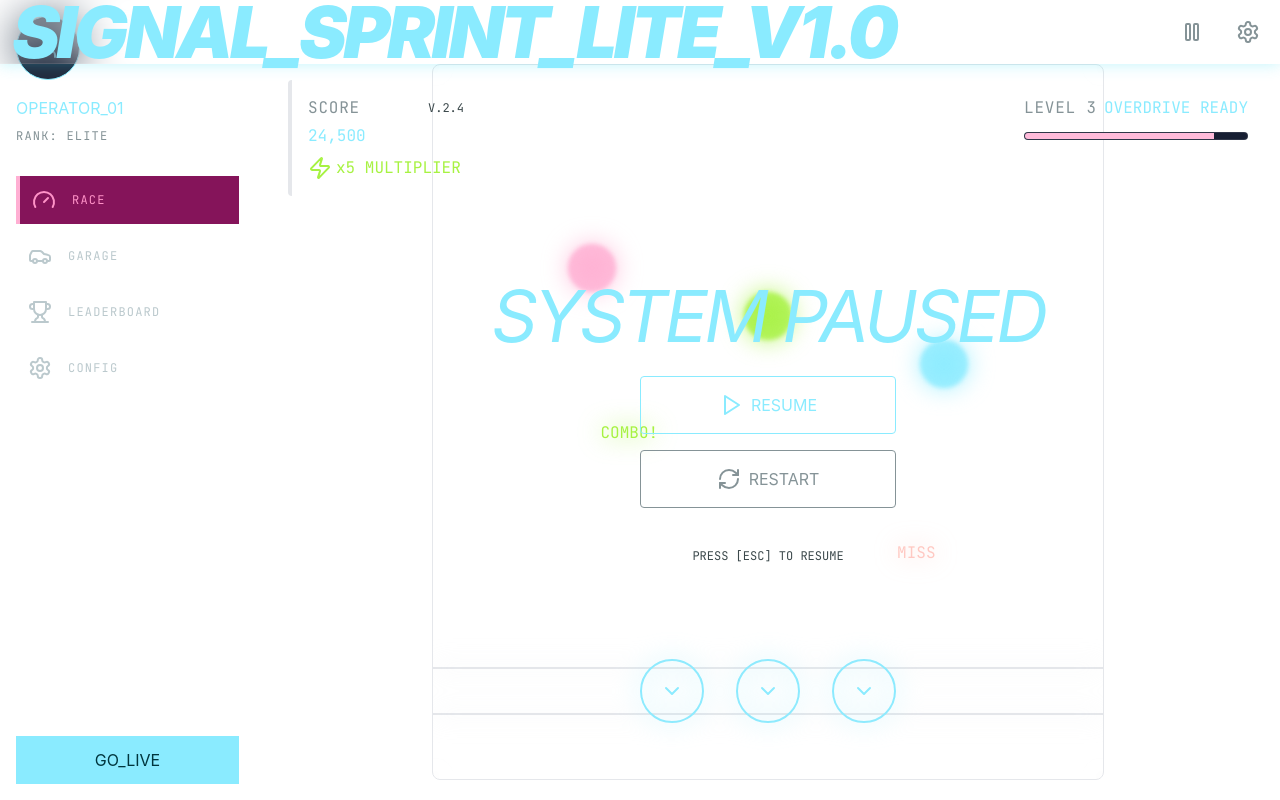
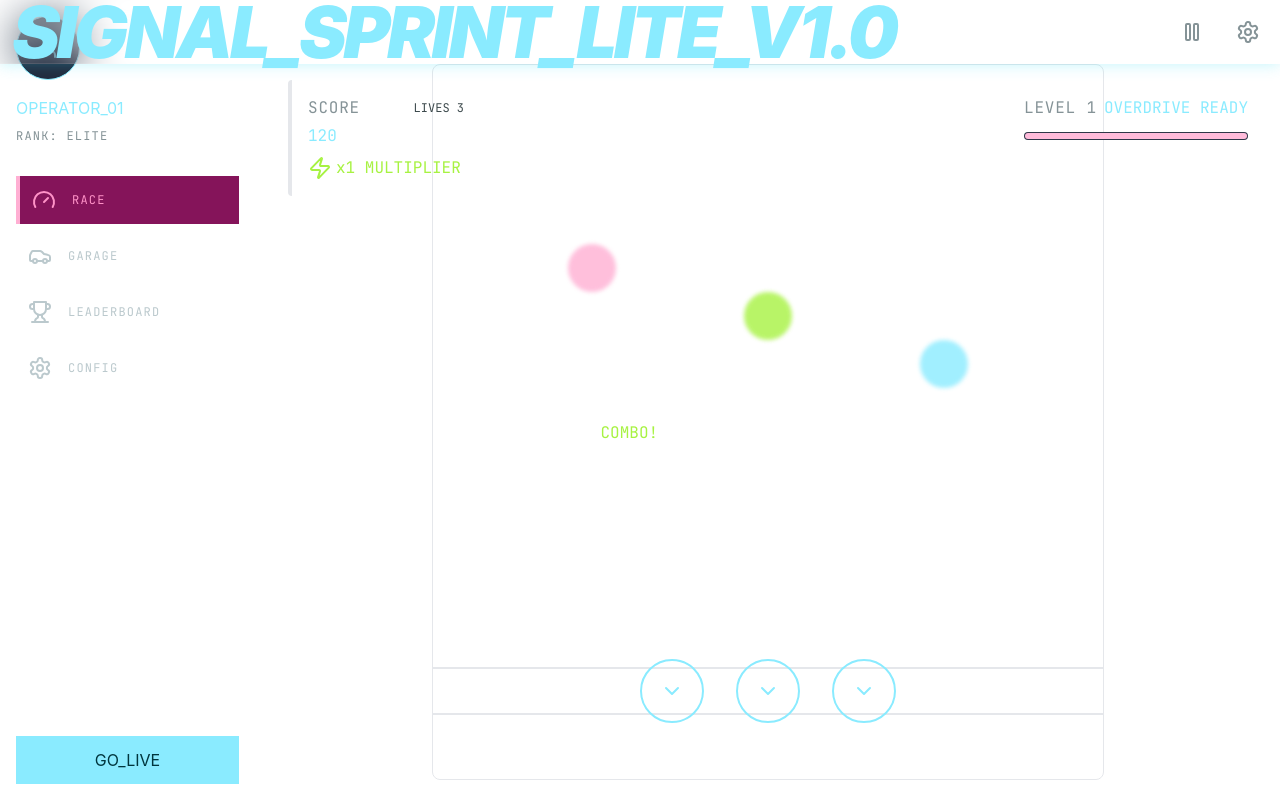
Before and after one commit to hikmetgulsesli/signalsprint-lite-bbd2fb16, a React (Vite) app: page / in a window 1280 px wide. Built offline with nearby package versions, Linux system fonts and the light colour scheme.

Commit message:
feat: US-002 - SignalSprint Lite - Gameplay - SignalSprint Lite screen

```diff
--- a/src/App.tsx
+++ b/src/App.tsx
@@ -11,6 +11,9 @@ import {
   signalSprintReducer,
   type SignalSprintAction,
 } from './features/signalsprint-lite/signalsprint-lite.store';
+import { act_pause_game } from './features/surf-gameplay/act_pause_game';
+import { act_restart_game } from './features/surf-gameplay/act_restart_game';
+import { act_start_game } from './features/surf-gameplay/act_start_game';
 import { installSignalSprintLiteBridge, type SignalSprintBridgeActions } from './test/bridge';
 
 const TICK_MS = 220;
@@ -35,8 +38,8 @@ export default function App() {
       goToSettings: () => dispatchAction({ type: 'navigate', screen: 'settings' }),
       moveLeft: () => dispatchAction({ type: 'move', direction: -1 }),
       moveRight: () => dispatchAction({ type: 'move', direction: 1 }),
-      pause: () => dispatchAction({ type: 'pause' }),
-      restart: () => dispatchAction({ type: 'restart' }),
+      pause: () => act_pause_game(dispatchAction),
+      restart: () => act_restart_game(dispatchAction),
       resume: () => dispatchAction({ type: 'resume' }),
       sprint: () => dispatchAction({ type: 'sprint' }),
       stopSprint: () => dispatchAction({ type: 'stopSprint' }),
@@ -145,18 +148,18 @@ export default function App() {
     () => ({
       'pause-1': bridgeActions.pause,
       'settings-2': bridgeActions.goToSettings,
-      'race-3': bridgeActions.goToGameplay,
+      'race-3': () => act_start_game(dispatchAction),
       'garage-4': bridgeActions.goToGameplay,
       'leaderboard-5': bridgeActions.goToGameplay,
       'config-6': bridgeActions.goToSettings,
-      'go-live-7': bridgeActions.resume,
+      'go-live-7': () => act_start_game(dispatchAction),
       'sprint-8': bridgeActions.sprint,
       'upgrades-9': bridgeActions.goToGameplay,
       'network-10': bridgeActions.goToGameplay,
       'resume-11': bridgeActions.resume,
       'restart-12': bridgeActions.restart,
     }),
-    [bridgeActions],
+    [bridgeActions, dispatchAction],
   );
 
   const settingsActions = useMemo<Partial<Record<GameSettingsSignalsprintLiteActionId, () => void>>>(
--- /dev/null
+++ b/src/features/surf-gameplay/act_pause_game.ts
@@ -0,0 +1,13 @@
+import type { SignalSprintAction } from '../signalsprint-lite/signalsprint-lite.store';
+import type { SignalSprintGameplayDispatch } from './act_start_game';
+
+export function pauseGameAction(): SignalSprintAction {
+  return { type: 'pause' };
+}
+
+export function act_pause_game(dispatch: SignalSprintGameplayDispatch): void {
+  dispatch(pauseGameAction());
+}
+
+export const actPauseGame = act_pause_game;
+export default act_pause_game;
--- /dev/null
+++ b/src/features/surf-gameplay/act_restart_game.ts
@@ -0,0 +1,13 @@
+import type { SignalSprintAction } from '../signalsprint-lite/signalsprint-lite.store';
+import type { SignalSprintGameplayDispatch } from './act_start_game';
+
+export function restartGameAction(): SignalSprintAction {
+  return { type: 'restart' };
+}
+
+export function act_restart_game(dispatch: SignalSprintGameplayDispatch): void {
+  dispatch(restartGameAction());
+}
+
+export const actRestartGame = act_restart_game;
+export default act_restart_game;
--- /dev/null
+++ b/src/features/surf-gameplay/act_start_game.ts
@@ -0,0 +1,19 @@
+import type { SignalSprintAction } from '../signalsprint-lite/signalsprint-lite.store';
+
+export type SignalSprintGameplayDispatch = (action: SignalSprintAction) => void;
+
+export function startGameActions(): SignalSprintAction[] {
+  return [
+    { type: 'navigate', screen: 'gameplay' },
+    { type: 'resume' },
+  ];
+}
+
+export function act_start_game(dispatch: SignalSprintGameplayDispatch): void {
+  for (const action of startGameActions()) {
+    dispatch(action);
+  }
+}
+
+export const actStartGame = act_start_game;
+export default act_start_game;
--- a/src/screens/GameplaySignalsprintLite.tsx
+++ b/src/screens/GameplaySignalsprintLite.tsx
@@ -18,8 +18,18 @@ export interface GameplaySignalsprintLiteProps {
 
 }
 
+function clampRuntimePercent(value: number | undefined, fallback: number) {
+  return Math.max(0, Math.min(100, Number.isFinite(value) ? Number(value) : fallback));
+}
+
 export function GameplaySignalsprintLite({ actions, runtime }: GameplaySignalsprintLiteProps) {
-  void runtime;
+  const score = runtime?.score ?? 0;
+  const scoreText = new Intl.NumberFormat('en-US').format(score);
+  const energy = clampRuntimePercent(runtime?.energy, 85);
+  const lives = Math.max(0, runtime?.lives ?? 3);
+  const level = Math.max(1, Math.floor(score / 250) + 1);
+  const isPaused = runtime?.paused ?? true;
+
   return (
     <>
       {/* TopAppBar Component (from JSON) */}
@@ -89,23 +99,23 @@ export function GameplaySignalsprintLite({ actions, runtime }: GameplaySignalspr
       <div className="glass-panel p-panel-padding rounded border-l-4 border-l-secondary flex flex-col gap-1 w-48">
       <div className="flex justify-between items-center">
       <span className="font-stat-label text-stat-label text-outline tracking-wider">SCORE</span>
-      <span className="font-label-sm text-label-sm text-outline-variant">V.2.4</span>
+      <span className="font-label-sm text-label-sm text-outline-variant">LIVES {lives}</span>
       </div>
-      <div className="font-stat-value text-stat-value text-primary glow-text-primary">24,500</div>
+      <div className="font-stat-value text-stat-value text-primary glow-text-primary">{scoreText}</div>
       <div className="text-tertiary font-stat-label text-stat-label mt-1 flex items-center gap-1">
       <Zap className="text-sm" aria-hidden={true} focusable="false" />
-                x5 MULTIPLIER
+                x{Math.max(1, level)} MULTIPLIER
               </div>
       </div>
       {/* Level & Energy */}
       <div className="glass-panel p-panel-padding rounded flex flex-col gap-3 w-64 items-end">
       <div className="flex justify-between items-center w-full">
-      <span className="font-stat-label text-stat-label text-outline tracking-wider">LEVEL 3</span>
-      <span className="font-stat-label text-stat-label text-primary">OVERDRIVE READY</span>
+      <span className="font-stat-label text-stat-label text-outline tracking-wider">LEVEL {level}</span>
+      <span className="font-stat-label text-stat-label text-primary">{energy > 60 ? 'OVERDRIVE READY' : 'RECHARGING'}</span>
       </div>
       {/* Energy Bar */}
       <div className="w-full h-2 bg-surface-container rounded-full overflow-hidden border border-white/10">
-      <div className="h-full bg-secondary w-[85%] glow-secondary relative">
+      <div className="h-full bg-secondary w-[85%] glow-secondary relative" style={{ width: `${energy}%` }}>
       <div className="absolute inset-0 bg-white/20 animate-pulse"></div>
       </div>
       </div>
@@ -132,9 +142,10 @@ export function GameplaySignalsprintLite({ actions, runtime }: GameplaySignalspr
       <div className="w-12 h-12 bg-primary rounded-full blur-[2px] opacity-80 glow-primary transform translate-x-24 translate-y-24"></div>
       </div>
       {/* Visual Feedback Tags */}
-      <div className="absolute top-1/2 left-1/4 font-stat-value text-stat-value text-tertiary animate-bounce glow-text-primary">COMBO!</div>
-      <div className="absolute top-2/3 right-1/4 font-stat-value text-stat-value text-error opacity-70">MISS</div>
+      <div className="absolute top-1/2 left-1/4 font-stat-value text-stat-value text-tertiary animate-bounce glow-text-primary">{score > 0 ? 'COMBO!' : 'READY'}</div>
+      <div className="absolute top-2/3 right-1/4 font-stat-value text-stat-value text-error opacity-70">{lives < 3 ? 'MISS' : ''}</div>
       {/* Controls Overlay (When Paused/Not Running) */}
+      {isPaused ? (
       <div className="absolute inset-0 bg-surface/80 backdrop-blur-md flex flex-col items-center justify-center gap-6 z-20">
       <h2 className="font-display-lg text-display-lg text-primary glow-text-primary tracking-tighter italic">SYSTEM PAUSED</h2>
       <div className="flex flex-col gap-4 w-64">
@@ -149,6 +160,7 @@ export function GameplaySignalsprintLite({ actions, runtime }: GameplaySignalspr
       </div>
       <p className="font-label-sm text-label-sm text-outline-variant mt-4">PRESS [ESC] TO RESUME</p>
       </div>
+      ) : null}
       </div>
       </main>
     </>
```
